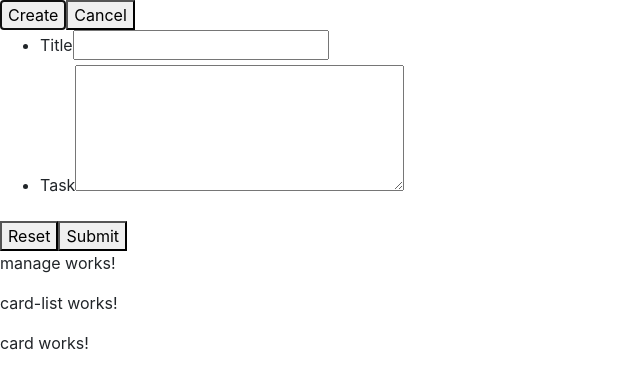
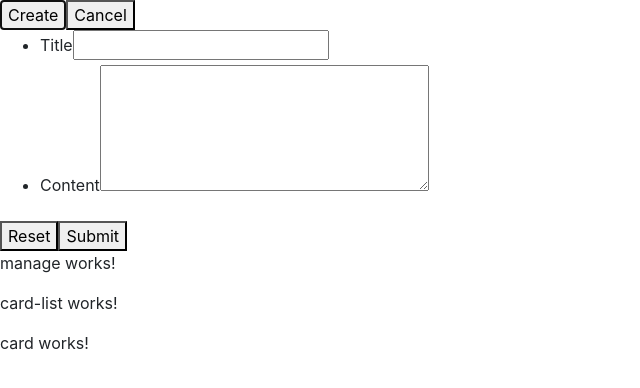
Before and after one commit to jporwal05/to-do-app, an Angular app: page / in a window 1280 px wide. Both pictures are taken after a click on the button "Create". Shown: the top 388 px of the page, without its empty margins (0-640 px from the left). Built offline with nearby package versions, Linux system fonts and the light colour scheme.

Commit message:
Form data reaching to manage component

```diff
--- a/src/app/app.component.html
+++ b/src/app/app.component.html
@@ -1,6 +1,6 @@
 <button (click)="onCreateClicked()">Create</button>
 <button [disabled]="disableCancel" (click)="onCancelClicked()">Cancel</button>
 <div *ngIf="showCreateForm">
-    <app-create-form></app-create-form>
+    <app-create-form (taskAdded)="onTaskAdded($event)"></app-create-form>
 </div>
 <app-manage></app-manage>
--- a/src/app/app.component.ts
+++ b/src/app/app.component.ts
@@ -9,6 +9,7 @@ export class AppComponent {
   title = 'to-do-app';
   showCreateForm = false;
   disableCancel = true;
+  taskList: {title: string, content: string}[] = [];
 
   onCreateClicked() {
     this.showCreateForm = true;
@@ -19,4 +20,9 @@ export class AppComponent {
     this.showCreateForm = false;
     this.disableCancel = true;
   }
+
+  onTaskAdded(task: any) {
+    this.taskList.push(task);
+    console.log(this.taskList);
+  }
 }
--- a/src/app/create-form/create-form.component.html
+++ b/src/app/create-form/create-form.component.html
@@ -5,8 +5,8 @@
             <input type="text" name="title" id="name" ngModel>
         </li>
         <li>
-            <label for="task">Task</label>
-            <textarea name="task" id="task" cols="30" rows="5" ngModel></textarea>
+            <label for="content">Content</label>
+            <textarea name="content" id="content" cols="30" rows="5" ngModel></textarea>
         </li>
     </ul>
     <button type="reset">Reset</button>
--- a/src/app/create-form/create-form.component.ts
+++ b/src/app/create-form/create-form.component.ts
@@ -1,5 +1,4 @@
-import { Component, OnInit } from '@angular/core';
-import { Form } from '@angular/forms';
+import { Component, EventEmitter, OnInit, Output } from '@angular/core';
 
 @Component({
   selector: 'app-create-form',
@@ -7,7 +6,11 @@ import { Form } from '@angular/forms';
   styleUrls: ['./create-form.component.css']
 })
 export class CreateFormComponent implements OnInit {
-  tasks: { title: string, task: string }[] = [];
+  @Output() taskAdded = new EventEmitter();
+  task = {
+    title: '',
+    content: ''
+  };
 
   constructor() { }
 
@@ -15,11 +18,11 @@ export class CreateFormComponent implements OnInit {
   }
 
   onSubmit(createForm: any) {
-    this.tasks.push({
+    this.task = {
       title: createForm.title,
-      task: createForm.task
-    })
-    console.log(this.tasks);
+      content: createForm.content
+    };
+    this.taskAdded.emit(this.task);
   }
 
 }
--- a/tsconfig.json
+++ b/tsconfig.json
@@ -22,8 +22,8 @@
     ]
   },
   "angularCompilerOptions": {
-    "strictInjectionParameters": true,
-    "strictInputAccessModifiers": true,
+    "strictInjectionParameters": false,
+    "strictInputAccessModifiers": false,
     "strictTemplates": false
   }
 }
```
